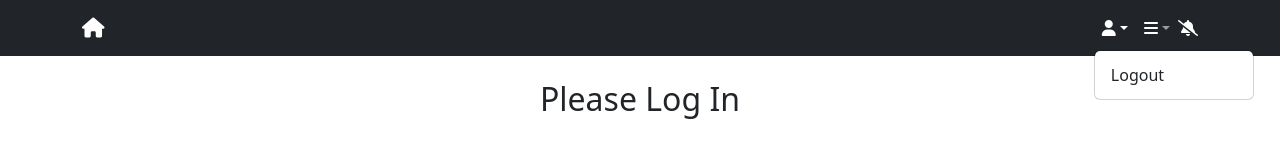
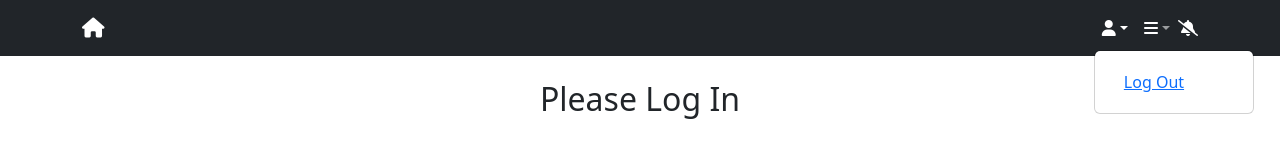
Before and after one commit to gpratte/texastoc-client-v6, a React (Create React App) app: page /login in a window 1280 px wide. Both pictures are taken after a click on the button 1114 px from the left and 28 px from the top of the page. Shown: the top 148 px of the page. Built offline with nearby package versions, Linux system fonts and the light colour scheme; what redux-immutable-state-invariant would draw is missing.

Commit message:
Stop 03 logout
* logout navigation link operational

* update readme

```diff
--- a/src/league/components/Navigation.tsx
+++ b/src/league/components/Navigation.tsx
@@ -1,10 +1,19 @@
 import Navbar from "react-bootstrap/Navbar";
 import Container from "react-bootstrap/Container";
-import {Badge, Nav, NavDropdown} from "react-bootstrap";
+import {Badge, Button, Nav, NavDropdown} from "react-bootstrap";
 import React from "react";
 import {NotificationData} from "../model/NotificationDataBuilder";
+import {logout} from "../../login/loginClient";
+import {useNavigate} from "react-router-dom";
 
 function Navigation(props: {notifications: Array<NotificationData>, showNotifications: () => void}) {
+
+  const navigate = useNavigate();
+  const signOut = () => {
+    logout();
+    navigate("/login");
+  }
+
   return (
     <Navbar expand="lg" bg="dark" variant="dark">
       <Container>
@@ -16,13 +25,13 @@ function Navigation(props: {notifications: Array<NotificationData>, showNotifica
         <Navbar.Collapse className="justify-content-end">
           <Nav>
             <NavDropdown title={<span><i className="nav-home fa-regular fa-user"></i></span>}>
-              <NavDropdown.Item href="#action/3.1">
-                Logout
+              <NavDropdown.Item>
+                <Button variant="link" onClick={() => signOut()}>Log Out</Button>
               </NavDropdown.Item>
             </NavDropdown>
             <NavDropdown title={<span><i className="nav-home fa-solid fa-bars"></i></span>}
                          id="collasible-bars-dropdown">
-              <NavDropdown.Item href="#action/3.1">
+              <NavDropdown.Item>
                 Stuff
               </NavDropdown.Item>
             </NavDropdown>
--- a/src/login/loginClient.ts
+++ b/src/login/loginClient.ts
@@ -1,11 +1,11 @@
 import {server} from '../utils/api';
-import {setToken} from '../utils/util';
+import {setToken, clearToken} from '../utils/util';
 import {NotificationData, NotificationDataBuilder, NotificationType} from "../league/model/NotificationDataBuilder";
 
 export function login(email: string,
                       password: string,
                       updateLoginToRerender: () => void,
-                      newNotification: (n: NotificationData) => void) {
+                      newNotification: (n: NotificationData) => void): void {
 
   server.post('/api/v4/login',
     {email: email, password: password},
@@ -32,3 +32,7 @@ export function login(email: string,
     }).finally(() => {
   });
 }
+
+export function logout(): void {
+  clearToken();
+}
--- a/src/utils/util.ts
+++ b/src/utils/util.ts
@@ -19,6 +19,10 @@ export function setToken(token: string) {
   return localStorage.setItem('token', token);
 }
 
+export function clearToken() {
+  return localStorage.removeItem('token');
+}
+
 export function shouldRedirect() {
   if (!getToken()) {
     return '/login';
```
Also changed, not shown: 1 other file (tests, documents, lock files or other folders).
